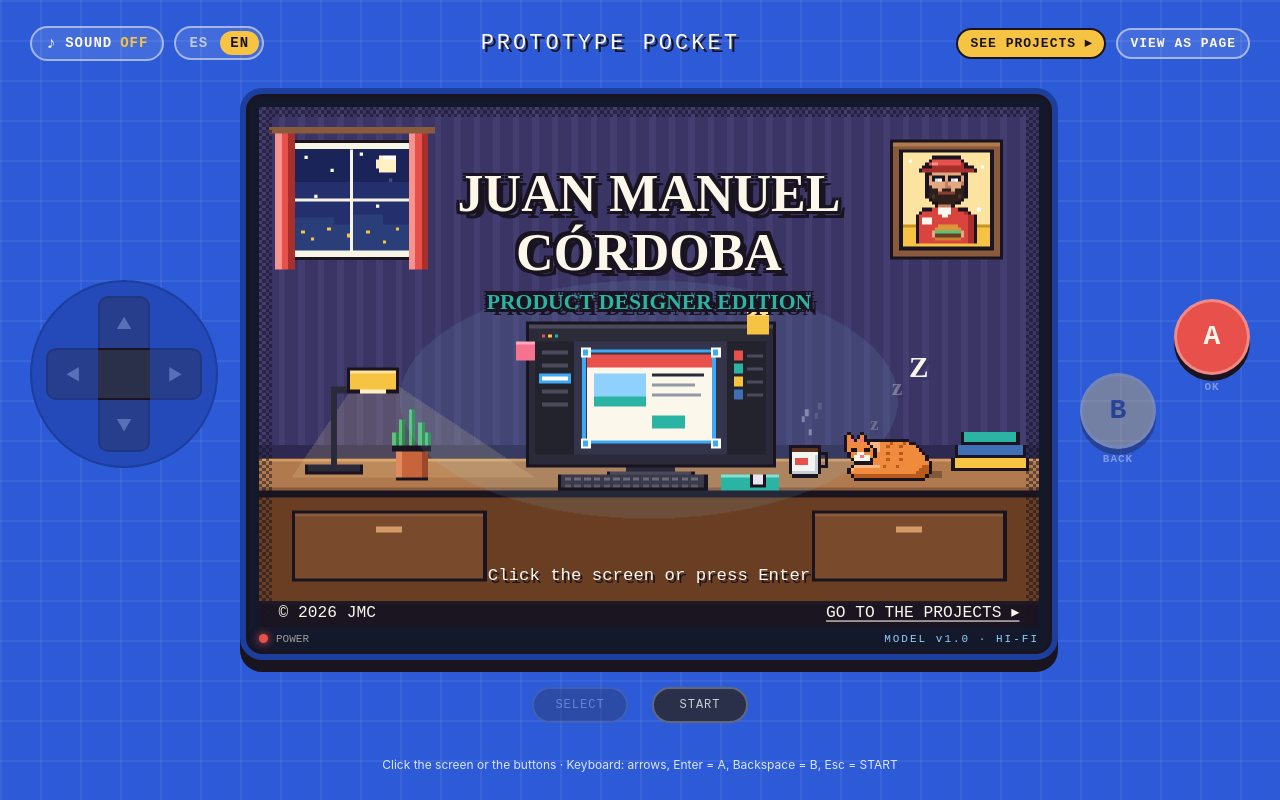
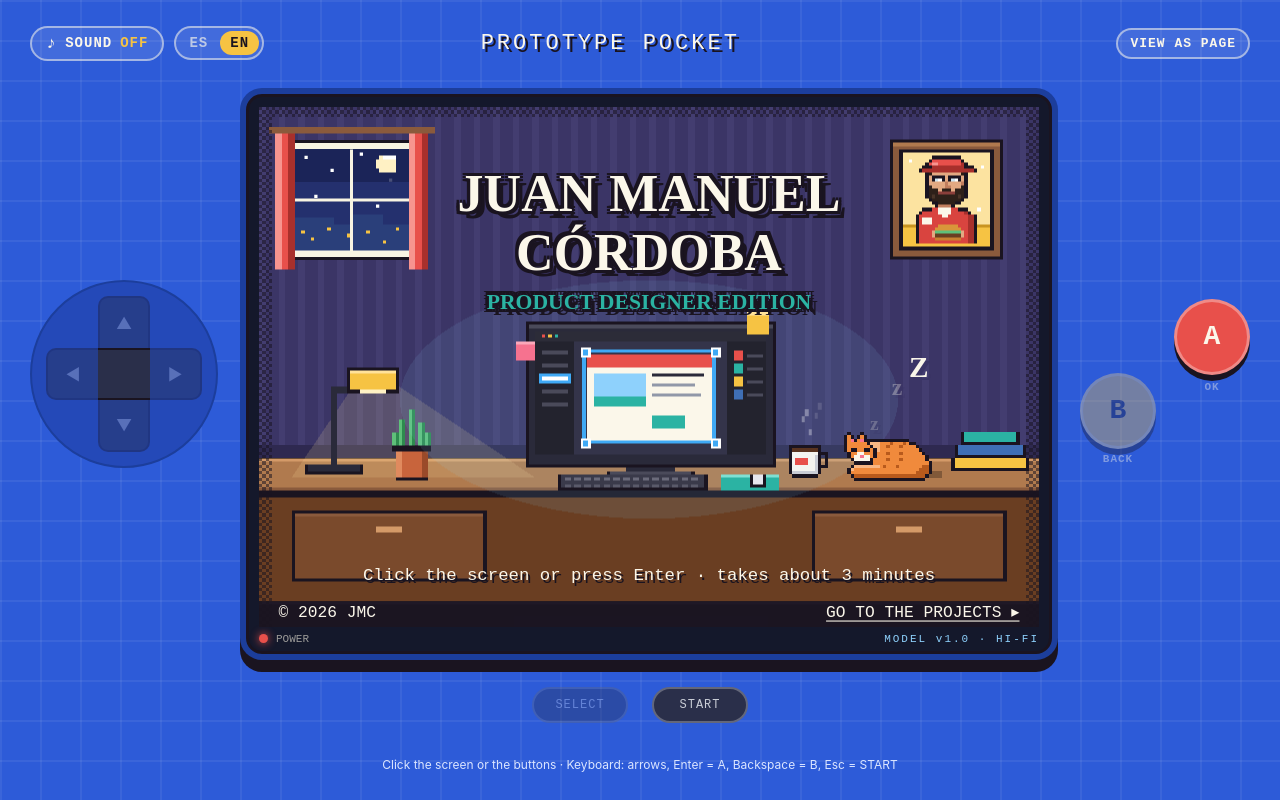
Before and after one commit to juanmaco/portafolio, a plain HTML site: page index.html in a window 1280 px wide. Drawn offline with Linux system fonts and the light colour scheme.

Commit message:
Invitar a jugar antes de ofrecer el atajo a los proyectos
- «VER PROYECTOS» ya no compite con PRESS START: no aparece en la portada,
  el menú (que ya tiene esa opción) ni el laboratorio, y pierde el
  amarillo; aparece desde la intro como salida discreta.
- La pista de la portada dice cuánto dura: «… · dura unos 3 minutos».

Co-Authored-By: Claude Opus 5.5 <noreply@anthropic.com>

```diff
--- a/css/estilo.css
+++ b/css/estilo.css
@@ -365,8 +365,9 @@ button { font: inherit; color: inherit; cursor: pointer; }
 /* Barra superior: acciones a la derecha */
 .grupo-mini.derecha { justify-content: flex-end; }
 .pill.accion { font-size: 13px; padding: 7px 12px; }
-#btn-saltar { background: var(--amarillo); border-color: var(--tinta); color: var(--tinta); }
-#btn-saltar:hover { background: #FFD45E; }
+/* «Ver proyectos» es secundario: no compite con PRESS START; se muestra cuando ya empezó la intro */
+#btn-saltar.oculto { visibility: hidden; }
+
 /* Pistas dentro de la pantalla (coordenadas 720×480) */
 .pista-titulo { position: absolute; left: 0; right: 0; top: 424px; text-align: center; font-size: 16px; color: var(--papel); text-shadow: 2px 2px 0 var(--tinta); }
 .enlace-pie { cursor: pointer; text-decoration: underline; text-underline-offset: 3px; }
--- a/js/datos.js
+++ b/js/datos.js
@@ -17,7 +17,7 @@ window.DATOS = {
     saltarIntro: "IR A LOS PROYECTOS ▸",
     saltar: "VER PROYECTOS ▸", saltarTitulo: "Ir directo a los proyectos, sin la intro",
     verPagina: "VER COMO PÁGINA", verPaginaTitulo: "Ver el portafolio como una página web normal, sin jugar",
-    pistaTitulo: "Haz clic en la pantalla o pulsa Enter", pistaTituloTactil: "Toca la pantalla para empezar",
+    pistaTitulo: "Haz clic en la pantalla o pulsa Enter · dura unos 3 minutos", pistaTituloTactil: "Toca la pantalla para empezar · dura unos 3 minutos",
     pistaDialogo: "clic o Enter ▸", pistaDialogoTactil: "toca para seguir ▸",
     pistaLab: "▸ Elige una cápsula: haz clic en ella", pistaLabTactil: "▸ Toca una cápsula para abrirla", pistaLabTeclas: "o usa ← → y Enter · START abre el menú",
     etiquetaA: "ACEPTAR", etiquetaB: "VOLVER", startTitulo: "Abrir el menú (Esc)", selectTitulo: "Cambiar de opción en un menú",
--- a/js/datos_en.js
+++ b/js/datos_en.js
@@ -15,7 +15,7 @@ window.DATOS_EN = {
     saltarIntro: "GO TO THE PROJECTS ▸",
     saltar: "SEE PROJECTS ▸", saltarTitulo: "Go straight to the projects, no intro",
     verPagina: "VIEW AS PAGE", verPaginaTitulo: "See the portfolio as a regular web page, without playing",
-    pistaTitulo: "Click the screen or press Enter", pistaTituloTactil: "Tap the screen to start",
+    pistaTitulo: "Click the screen or press Enter · takes about 3 minutes", pistaTituloTactil: "Tap the screen to start · takes about 3 minutes",
     pistaDialogo: "click or Enter ▸", pistaDialogoTactil: "tap to continue ▸",
     pistaLab: "▸ Pick a capsule: click on it", pistaLabTactil: "▸ Tap a capsule to open it", pistaLabTeclas: "or use ← → and Enter · START opens the menu",
     etiquetaA: "OK", etiquetaB: "BACK", startTitulo: "Open the menu (Esc)", selectTitulo: "Change option in a menu",
--- a/js/juego.js
+++ b/js/juego.js
@@ -58,6 +58,8 @@
       document.querySelectorAll("[data-tecla]").forEach(b => { const off = !teclas.includes(b.dataset.tecla); b.classList.toggle("inactivo", off); b.setAttribute("aria-disabled", off); });
     }
     marco.classList.toggle("clicable", !!ui.querySelector(".dialogo:not(.fija)") || escenaActual === "titulo" || escenaActual === "encendido");
+    // «Ver proyectos» no aparece en la portada ni en el menú (ahí la invitación es jugar, y el menú ya tiene esa opción) ni en el laboratorio
+    $("#btn-saltar").classList.toggle("oculto", ["encendido", "titulo", "menu", "lab"].includes(escenaActual));
   }
   setInterval(pintarControles, 150);
   const S = window.Sonido || { sfx() {}, pista() {}, alternar() { return false; }, activo: false };
```
